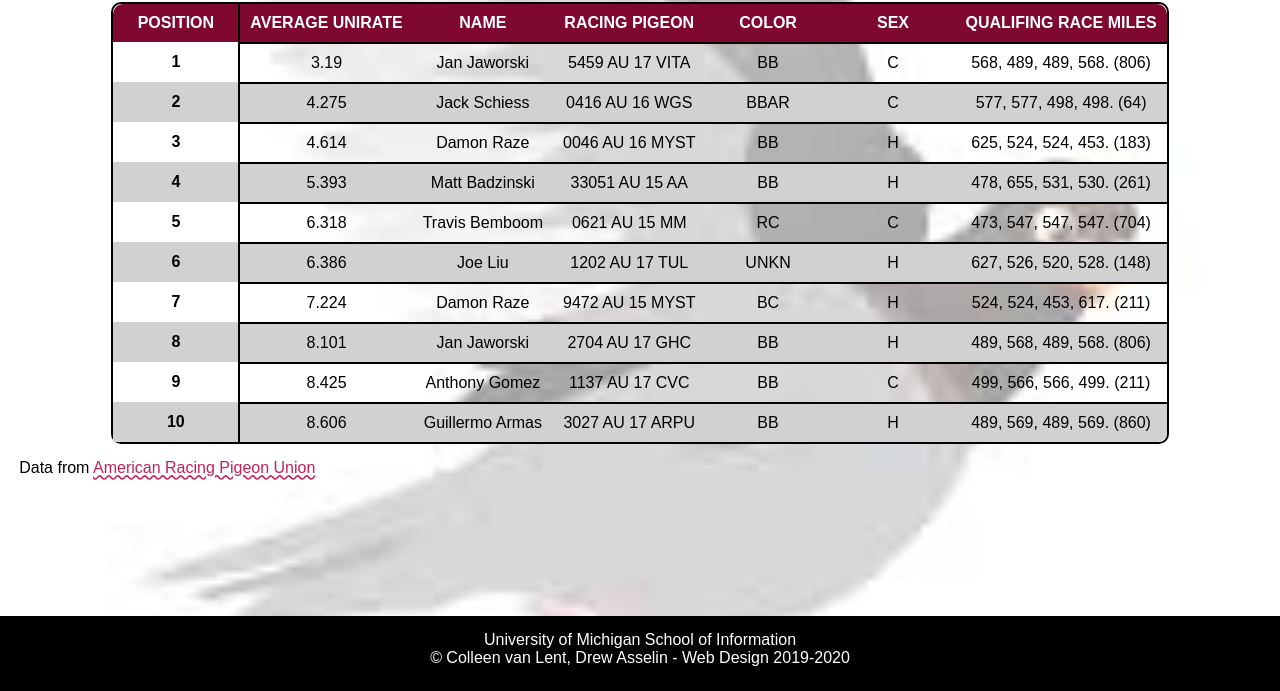
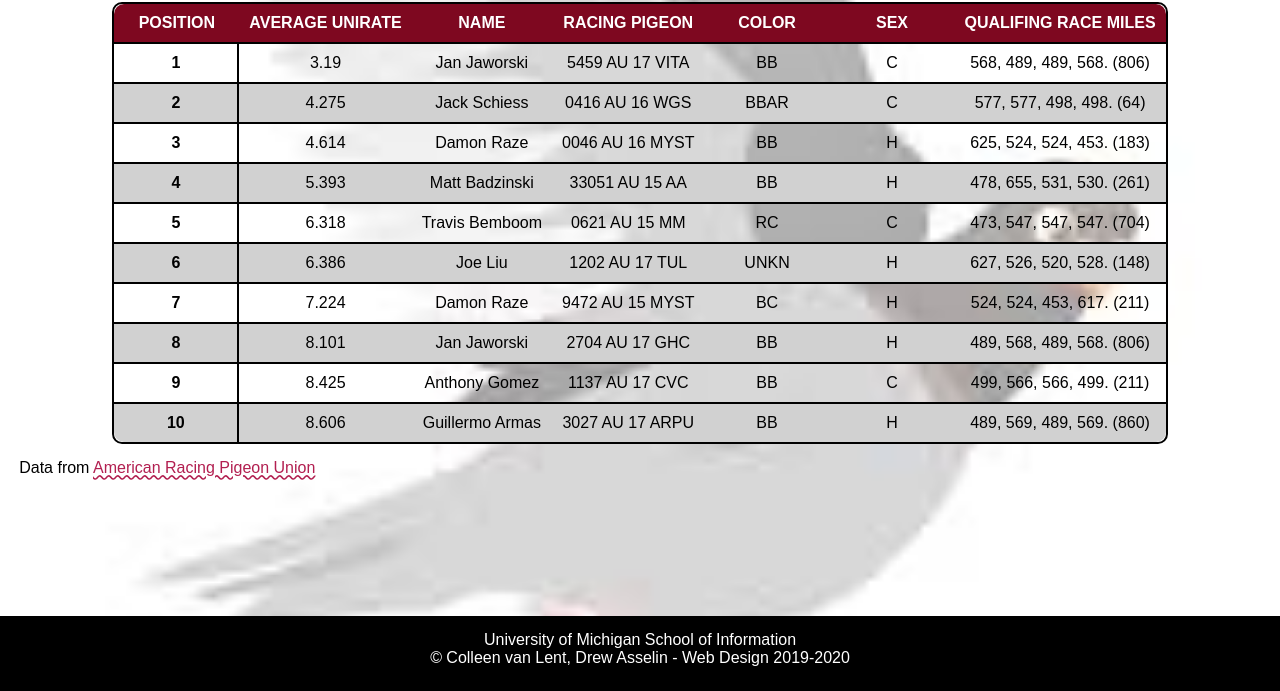
Before and after one commit to youngang/homework3, a plain HTML site: page index.html in a window 1280 px wide. Shown: the part 109-800 px from the top of the page. Drawn offline with Linux system fonts and the light colour scheme; a web font is replaced by a local one.

Commit message:
Update style.css

```diff
--- a/css/style.css
+++ b/css/style.css
@@ -8,18 +8,17 @@ There are some missing selectors.
 Make sure to learn what the starter code does!!
 */
 
-
 body{
   color: #000000;
   font-size: 16px;
   margin: 1.2em;
-  font-family: 'Andika', sans-serif;
+  font-family: "Andika", sans-serif;
   background-size: cover ;
   background-position: center;
+  background-repeat: no-repeat;
+  background-image: url("../images/pigeon-background.JPEG");
   background-attachment: fixed;
   background-color: #DDDDDD;
-  background-image: url("../images/pigeon-background.JPEG");
-  background-repeat: no-repeat;
 }
 
 main{
@@ -28,9 +27,9 @@ main{
 
 h1{
   color: #c12258;
+  line-height: 2;
+  text-align: center;
   font-size: 2em;
-  text-align: center;
-  line-height: 2;
 }
 
 caption{
@@ -42,20 +41,20 @@ p{
 }
 
 a{
-  font-size: 16px;
-  color: #C12258;
   text-decoration-line: underline;
   text-decoration-style: wavy;
+  font-size: 16px;
+  color: #B21F50;
 }
 
 table{
   border: 2px solid #000000;
   border-radius: 10px;
-  margin: auto;
+  margin:auto;
 }
 
 .colhead{
-  background-color: #7e0830;
+  background-color: #7e0820;
   color: #FFFFFF;
   text-align: center;
   min-width: 125px;
@@ -65,20 +64,30 @@ table{
 }
 
 .rowhead{
-  border-top: 2px, solid #000000;
-  border-right: 2px, solid #000000;
+  border-top: 2px solid Black;
+  border-right: 2px solid Black;
   padding: 10px;
   vertical-align: middle;
-  text-align: center;
+  text-align:center;
 }
+
 
 td{
   text-align: center;
   vertical-align: middle;
   padding: 10px;
-  border-top: 2px solid #000000;
-  border-width: 2px;
+  border-top: 2px solid Black;
+  border-width:2px;
 }
+
+tbody tr:last-child th:first-child{
+  border-bottom-left-radius: 10px;
+}
+
+tbody tr:last-child td:last-child{
+  border-bottom-right-radius: 10px;
+}
+
 
 thead tr:first-child th:first-child{
   border-top-left-radius: 10px;
@@ -88,41 +97,30 @@ thead tr:first-child th:last-child{
   border-top-right-radius: 10px;
 }
 
-tbody tr:last-child td:first-child{
-  border-bottom-left-radius: 10px;
+tbody tr:nth-child(odd){
+  background-color: transparent;
 }
 
-td:nth-child(2), th:nth-child(2) {
-  border-left: solid 2px black;
-}
-
-tbody tr:last-child td:last-child{
-  border-bottom-right-radius: 10px;
-}
-
-tr:nth-child(even){
+tbody tr:nth-child(even){
   background-color: #D1D1D1;
 }
 
-tr:nth-child(odd){
-  background-color: transparent;
-}
 
 *:focus{
   border: 3px dashed #417243;
 }
 
 tbody tr:hover{
-  background-color: rgba(126,8,32,.25);
+  background-color: rgba(126,8,32,.25) ;
 }
 
 footer{
   width:100%;
+  background-color:#000000;
+  left:0;
+  bottom:0;
+  text-align: center;
+  color: #FFFFFF;
   min-height: 75px;
-  background:#000000;
-  text-align:center;
   position: fixed;
-  color: #FFFFFF;
-  bottom: 0;
-  left: 0;
 }
```
